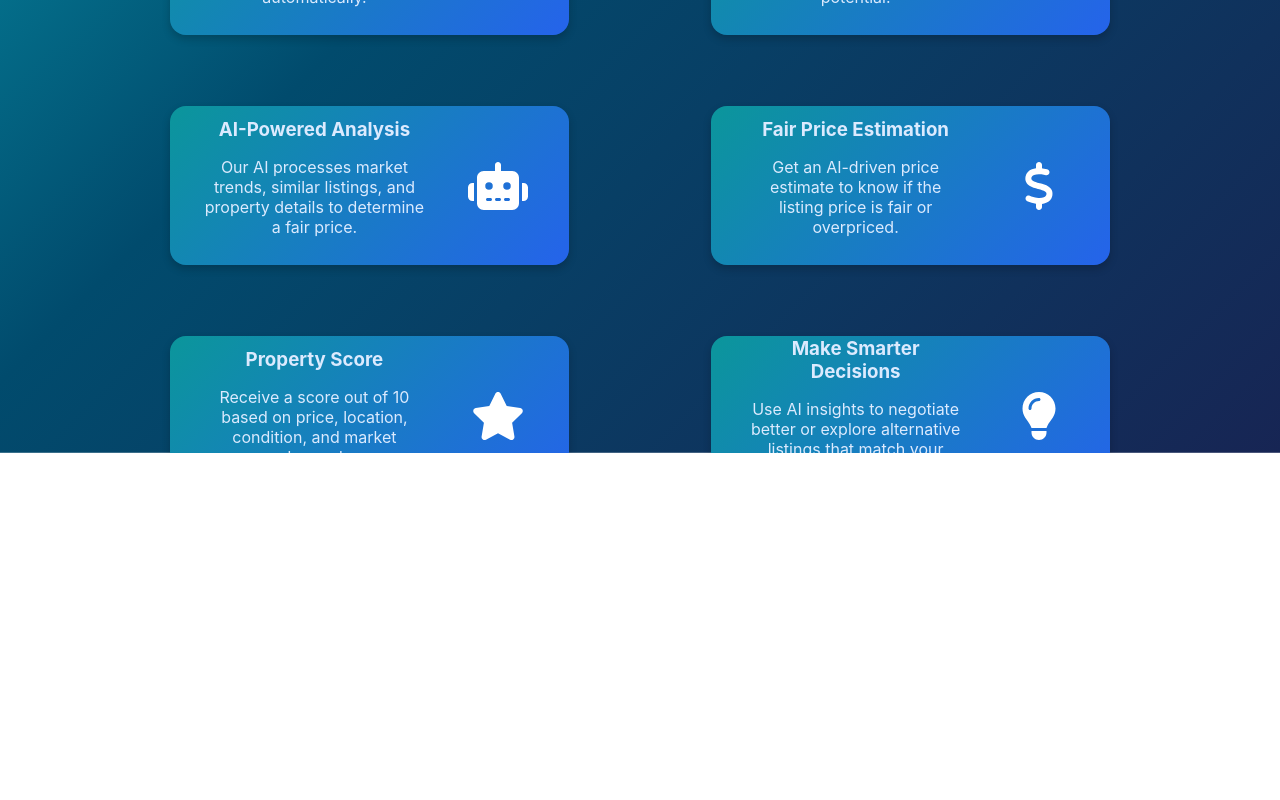
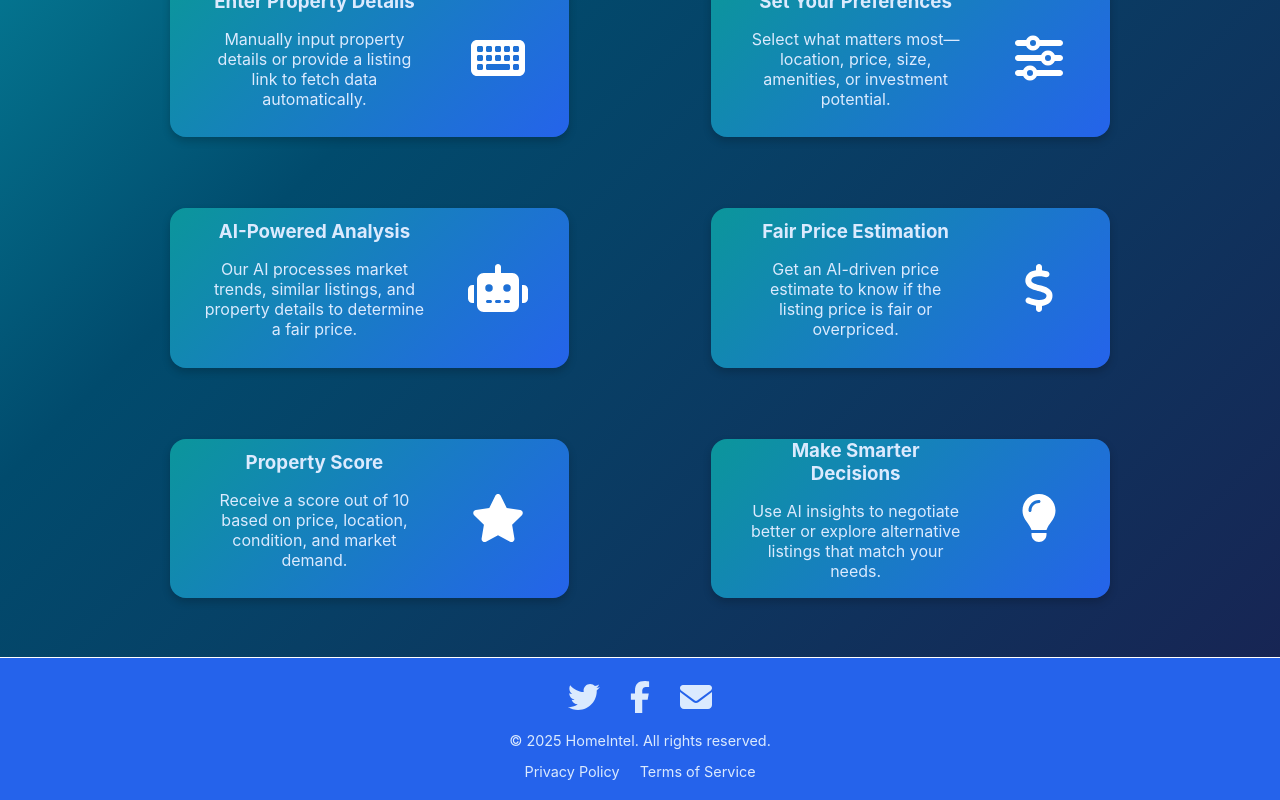
Before and after one commit to JonasUrn/HomeIntel, a React (Create React App) app in the folder frontend/: page / in a window 1280 px wide. Shown: the part 970-1770 px from the top of the page. Before the commit the page ends 1423 px from the top, so only its background shows below. Built offline with nearby package versions, Linux system fonts and the light colour scheme.

Commit message:
Added footer

```diff
--- a/frontend/src/App.js
+++ b/frontend/src/App.js
@@ -1,13 +1,15 @@
 import './App.css';
 import React from 'react';
 
-import Body from './Body/Body';
+import Body from './Body/Body.js';
+import Footer from './Footer/Footer';
 
 function App() {
 
   return (
     <div className="App">
       <Body />
+      <Footer />
     </div>
   );
 }
--- a/frontend/src/Body/information.module.css
+++ b/frontend/src/Body/information.module.css
@@ -1,5 +1,5 @@
 .container {
-    margin: 2% 10%;
+    margin: 10%;
     display: grid;
     gap: 10%;
     padding: 20px;
--- /dev/null
+++ b/frontend/src/Footer/Footer.js
@@ -0,0 +1,33 @@
+import React from "react";
+import styles from "./footer.module.css";
+
+import { faEnvelope } from "@fortawesome/free-solid-svg-icons";
+import { FontAwesomeIcon } from "@fortawesome/react-fontawesome";
+import { faFacebookF, faTwitter } from "@fortawesome/free-brands-svg-icons";
+
+const Footer = () => {
+    return (
+        <footer className={styles.footer}>
+            <div className={styles.socialMedia}>
+                <a href="https://twitter.com" target="_blank" rel="noopener noreferrer">
+                    <FontAwesomeIcon icon={faTwitter} />
+                </a>
+                <a href="https://facebook.com" target="_blank" rel="noopener noreferrer">
+                    <FontAwesomeIcon icon={faFacebookF} />
+                </a>
+                <a href="mailto:someone@example.com">
+                    <FontAwesomeIcon icon={faEnvelope} />
+                </a>
+            </div>
+            <div className={styles.copyRight}>
+                <p>&copy; 2025 HomeIntel. All rights reserved.</p>
+            </div>
+            <div className={styles.footerLinks}>
+                <a href="/privacy-policy">Privacy Policy</a>
+                <a href="/terms-of-service">Terms of Service</a>
+            </div>
+        </footer>
+    );
+};
+
+export default Footer;
--- /dev/null
+++ b/frontend/src/Footer/footer.module.css
@@ -0,0 +1,44 @@
+.footer {
+    background-color: #2563eb;
+    color: #dbeafe;
+    padding: 20px 0;
+    text-align: center;
+    font-size: 0.9rem;
+    border-top: 1px solid #ffffff;
+}
+
+.socialMedia {
+    margin-bottom: 10px;
+}
+
+.socialMedia a {
+    margin: 0 15px;
+    font-size: 2rem;
+    /* Larger icon size */
+    color: #dbeafe;
+    text-decoration: none;
+}
+
+.socialMedia a:hover {
+    color: #ffffff;
+    /* Change icon color on hover */
+}
+
+.copyRight {
+    margin-bottom: 10px;
+}
+
+.footerLinks {
+    display: flex;
+    justify-content: center;
+    gap: 20px;
+}
+
+.footerLinks a {
+    color: #dbeafe;
+    text-decoration: none;
+}
+
+.footerLinks a:hover {
+    color: #ffffff;
+}
```
